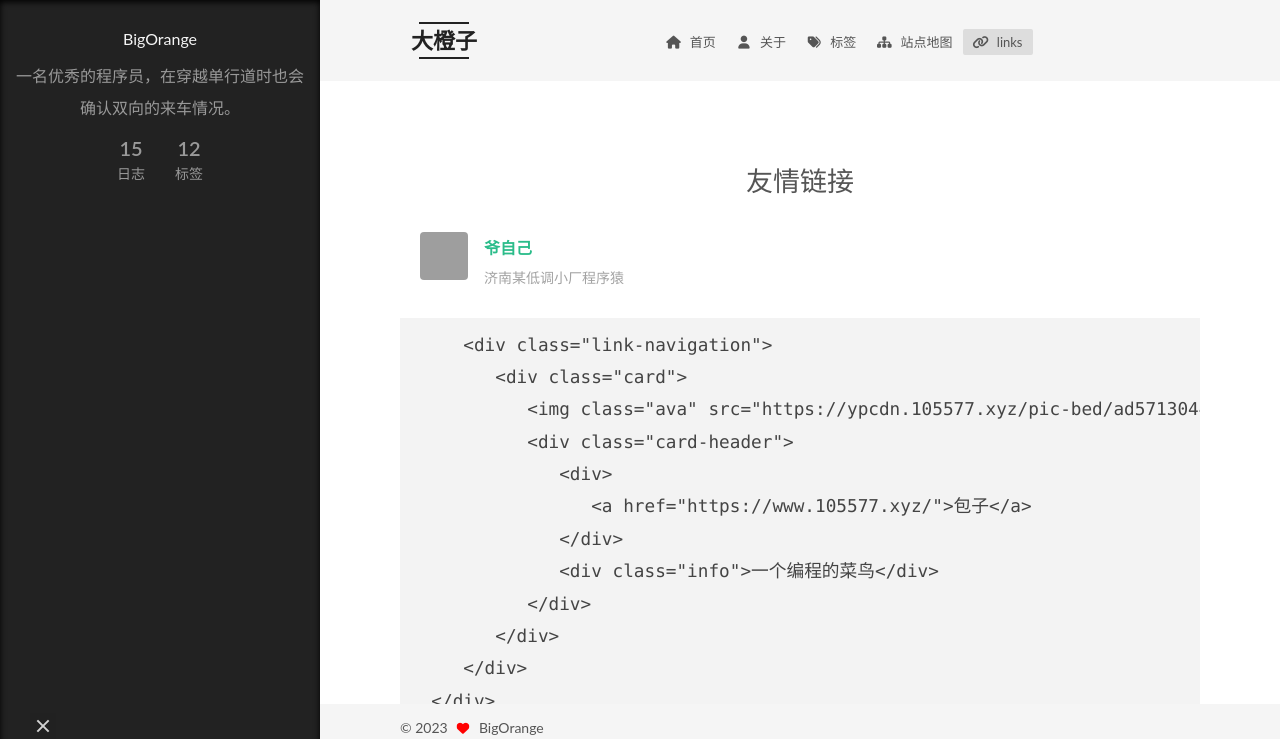
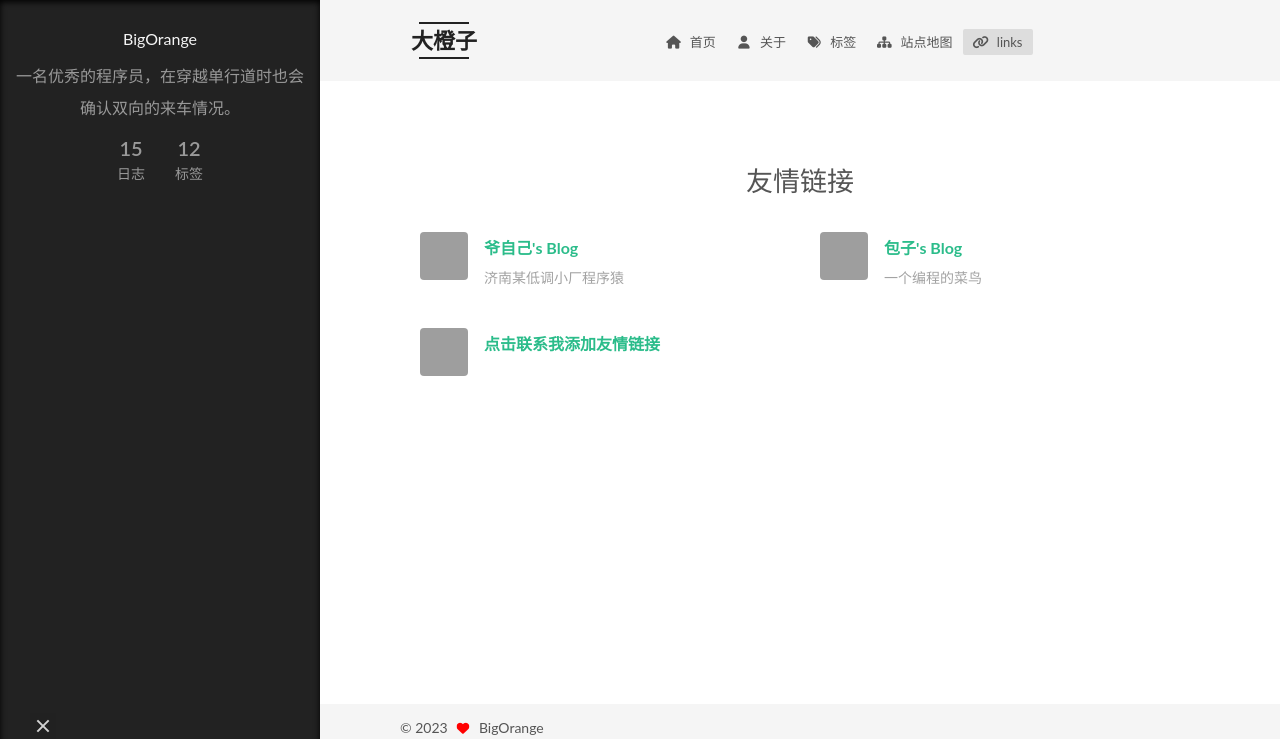
Before and after one commit to BaseOrange/bigorange99.github.io, a plain HTML site: page links/index.html in a window 1280 px wide. Shown: the top 739 px of the page. Drawn offline with nearby package versions, Linux system fonts and the light colour scheme; grey boxes are pictures that could not be loaded.

Commit message:
Site updated: 2023-08-14 13:14:35

```diff
--- a/css/main.css
+++ b/css/main.css
@@ -2432,7 +2432,7 @@ header.header {
   vertical-align: middle;
 }
 .links-of-author a::before {
-  background: #866cff;
+  background: #2aff9d;
   display: inline-block;
   margin-right: 3px;
   transform: translateY(-2px);
--- a/links/index.html
+++ b/links/index.html
@@ -27,8 +27,10 @@
 <meta property="og:description" content=".links-content{          margin-top:1rem;          }          .link-navigation::after {          content: &quot; &quot;;          display: block;          clear: both;          }          .">
 <meta property="og:locale" content="zh_CN">
 <meta property="og:image" content="https://blog.660066.xyz/about/index/avatar.jpg">
+<meta property="og:image" content="https://ypcdn.105577.xyz/pic-bed/ad5713044e304e3c253407e6ed81089b.jpg">
+<meta property="og:image" content="https://blog.660066.xyz/about/index/question.gif">
 <meta property="article:published_time" content="2023-02-16T09:56:35.000Z">
-<meta property="article:modified_time" content="2023-08-09T02:20:40.786Z">
+<meta property="article:modified_time" content="2023-08-14T05:13:38.294Z">
 <meta property="article:author" content="BigOrange">
 <meta name="twitter:card" content="summary">
 <meta name="twitter:image" content="https://blog.660066.xyz/about/index/avatar.jpg">
@@ -237,28 +239,32 @@
                <img class="ava" src="https://blog.660066.xyz/about/index/avatar.jpg">
                <div class="card-header">
                   <div>
-                     <a href="https://blog.660066.xyz/">爷自己</a>
+                     <a href="https://blog.660066.xyz/">爷自己's Blog</a>
                   </div>
                   <div class="info">济南某低调小厂程序猿</div>
                </div>
             </div>
+            <div class="card">
+               <img class="ava" src="https://ypcdn.105577.xyz/pic-bed/ad5713044e304e3c253407e6ed81089b.jpg">
+               <div class="card-header">
+                  <div>
+                     <a target="_blank" rel="noopener" href="https://www.105577.xyz/">包子's Blog</a>
+                  </div>
+                  <div class="info">一个编程的菜鸟</div>
+               </div>
+            </div>
+             <div class="card">
+               <img class="ava" src="https://blog.660066.xyz/about/index/question.gif">
+               <div class="card-header">
+                  <div>
+                     <a href="mailto:bigorange@88.com">点击联系我添加友情链接</a>
+                  </div>
+               </div>
+            </div>
          </div>
-
-<pre><code>     &lt;div class=&quot;link-navigation&quot;&gt;
-        &lt;div class=&quot;card&quot;&gt;
-           &lt;img class=&quot;ava&quot; src=&quot;https://ypcdn.105577.xyz/pic-bed/ad5713044e304e3c253407e6ed81089b.jpg&quot; /&gt;
-           &lt;div class=&quot;card-header&quot;&gt;
-              &lt;div&gt;
-                 &lt;a href=&quot;https://www.105577.xyz/&quot;&gt;包子&lt;/a&gt;
-              &lt;/div&gt;
-              &lt;div class=&quot;info&quot;&gt;一个编程的菜鸟&lt;/div&gt;
-           &lt;/div&gt;
-        &lt;/div&gt;
-     &lt;/div&gt;
-  &lt;/div&gt;
-</code></pre>
+      </div>
    </div>
-</div></div>
+</div>
       </div>
 
 
--- a/sitemap.xml
+++ b/sitemap.xml
@@ -2,7 +2,7 @@
 <urlset xmlns="http://www.sitemaps.org/schemas/sitemap/0.9">
 
   <url>
-    <loc>https://blog.660066.xyz/2023/08/09/%E6%96%B0%E4%B8%80%E4%BB%A3%E5%BE%AE%E6%9C%8D%E5%8A%A1%E7%9F%A5%E8%AF%86%E5%85%85%E7%94%B5/</loc>
+    <loc>https://blog.660066.xyz/links/index.html</loc>
 
     <lastmod>2023-08-14</lastmod>
 
@@ -11,9 +11,9 @@
   </url>
 
   <url>
-    <loc>https://blog.660066.xyz/links/index.html</loc>
+    <loc>https://blog.660066.xyz/2023/08/09/%E6%96%B0%E4%B8%80%E4%BB%A3%E5%BE%AE%E6%9C%8D%E5%8A%A1%E7%9F%A5%E8%AF%86%E5%85%85%E7%94%B5/</loc>
 
-    <lastmod>2023-08-09</lastmod>
+    <lastmod>2023-08-14</lastmod>
 
     <changefreq>monthly</changefreq>
     <priority>0.6</priority>
```
Also changed, not shown: 2023/08/09/新一代微服务知识充电/index.html (+2 -2 lines), index.html (+1 -1 lines), about/index/question.gif (added), sitemap.txt.
